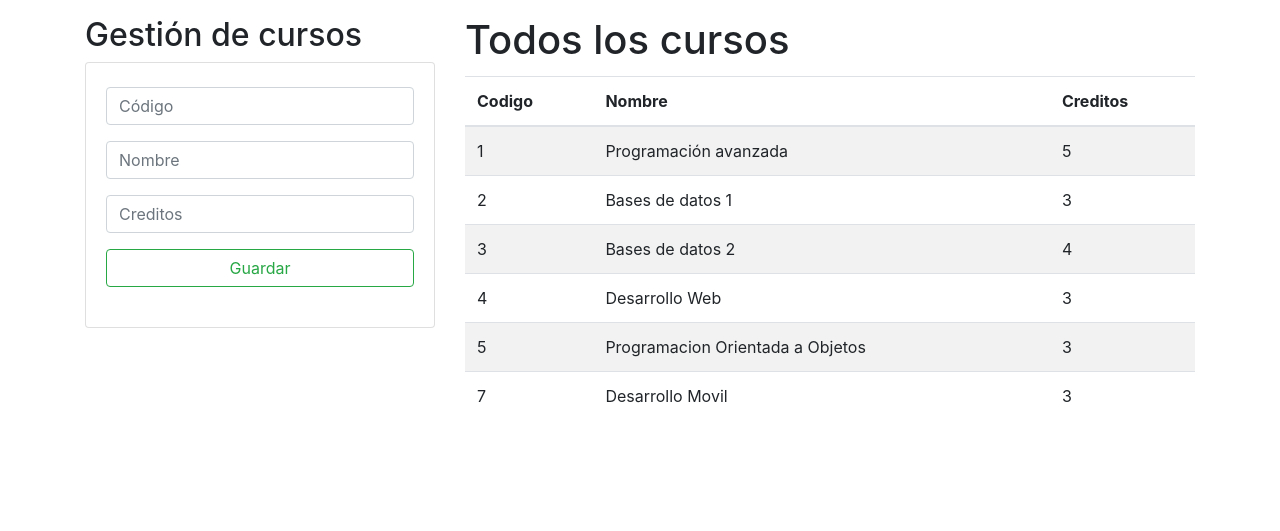
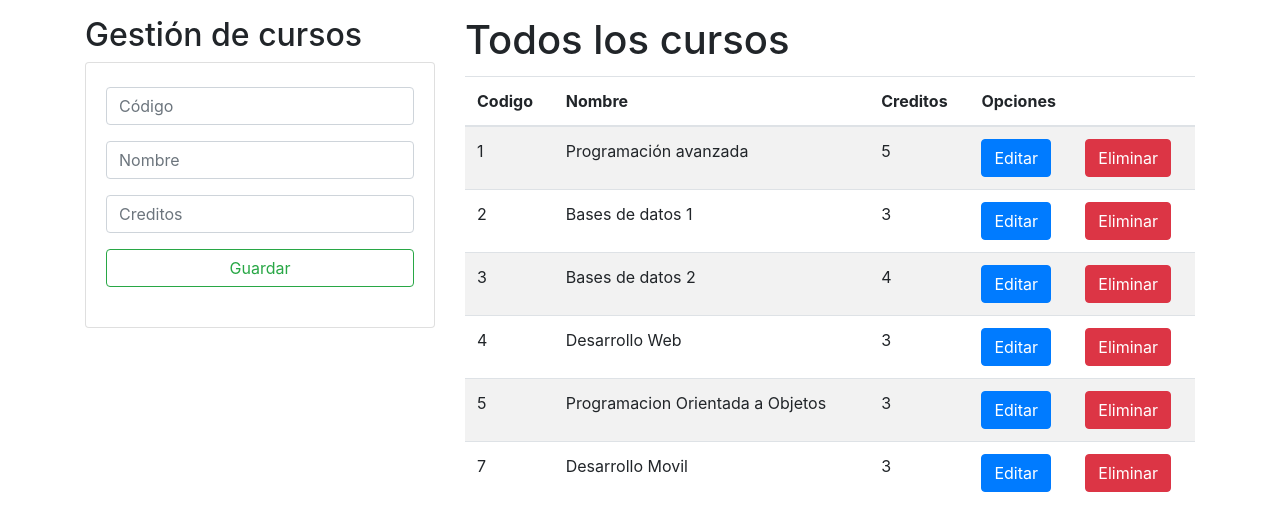
Before and after one commit to JuanGomez-14/gestion_cursos, a Django app: page / in a window 1280 px wide. Shown: the part 56-587 px from the top of the page. Run offline with Django 4.2, Linux system fonts and the light colour scheme; data comes from the database, SQL or seed files in the repository; both versions use the stored data as it was after the commit.

Commit message:
Feat: Se crea y habilita eliminar curso

```diff
--- a/gestion_universidad/Academico/templates/gestionCursos.html
+++ b/gestion_universidad/Academico/templates/gestionCursos.html
@@ -60,6 +60,7 @@
             <th>Codigo</th>
             <th>Nombre</th>
             <th>Creditos</th>
+            <th colspan="2">Opciones</th>
           </tr>
         </thead>
         <tbody>
@@ -68,6 +69,16 @@
             <td>{{curso.codigo}}</td>
             <td>{{curso.nombre}}</td>
             <td>{{curso.creditos}}</td>
+            <td>
+              <a href="edicionCurso/{{curso.codigo}}" class="btn btn-primary"
+                >Editar</a
+              >
+            </td>
+            <td>
+              <a href="eliminarCurso/{{curso.codigo}}" class="btn btn-danger"
+                >Eliminar</a
+              >
+            </td>
           </tr>
           {% endfor %}
         </tbody>
--- a/gestion_universidad/Academico/urls.py
+++ b/gestion_universidad/Academico/urls.py
@@ -3,5 +3,6 @@ from . import views
 
 urlpatterns = [
     path('', views.home),
-    path('registrarCurso/', views.registrarCurso)
+    path('registrarCurso/', views.registrarCurso),
+    path('eliminarCurso/<codigo>', views.eliminarCurso)
 ]
--- a/gestion_universidad/Academico/views.py
+++ b/gestion_universidad/Academico/views.py
@@ -12,6 +12,12 @@ def registrarCurso(request):
     nombre = request.POST['txtNombre']
     creditos = request.POST['numCreditos']
 
-    curso = Curso.objects.create(
+    Curso.objects.create(
         codigo=codigo, nombre=nombre, creditos=creditos)
     return redirect('/')
+
+
+def eliminarCurso(request, codigo):
+    curso = Curso.objects.get(codigo=codigo)
+    curso.delete()
+    return redirect('/')
```
Also changed, not shown: gestion_universidad/Academico/templates/registrarCurso.html (deleted), gestion_universidad/universidad.db.
